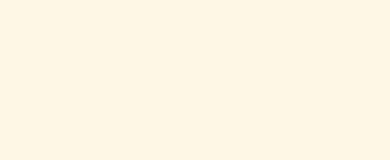
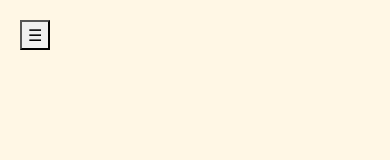
Before and after one commit to ebanchik/dima-studio-v2, a React (Vite) app: page / in a window 390 px wide. Shown: the top 160 px of the page. Built offline with nearby package versions, Linux system fonts and the light colour scheme.

Commit message:
add menu toggle on homepage

```diff
--- a/src/App.css
+++ b/src/App.css
@@ -96,6 +96,10 @@ nav a {
 }
 
 /* ################# BANNER ################# */
+
+.banner-page .header {
+  display: none;
+}
 
 .name {
   font-size: 100px;
@@ -408,6 +412,10 @@ nav a {
     display: none;
   }
 
+  .banner-page .header {
+    display: inline;
+  }
+
   .menu-toggle {
     display: block;
     cursor: pointer;
--- a/src/Banner.jsx
+++ b/src/Banner.jsx
@@ -1,5 +1,5 @@
 import { useEffect } from 'react';
-
+import { Header } from './Header'
 
 export function Banner() {
   useEffect(() => {
@@ -50,8 +50,8 @@ export function Banner() {
   }, []);
 
   return (
-    <div className="container-fluid text-center fade-in">
-
+    <div className="container-fluid text-center fade-in banner-page">
+      <Header />
       <div className="col">
         <h1 className="name">
         <a href="/about">DIMA</a>
```
